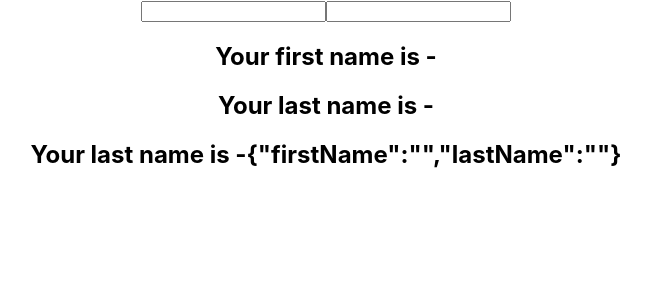
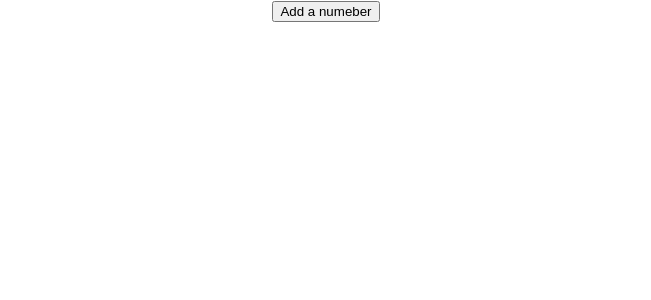
Before and after one commit to farnaz-kakhsaz/React-Hooks, a React (Create React App) app: page / in a window 1280 px wide. Shown: the top 300 px of the page, without its empty margins (314-965 px from the left). Built offline with nearby package versions, Linux system fonts and the light colour scheme.

Commit message:
section 5

```diff
--- a/src/App.js
+++ b/src/App.js
@@ -2,14 +2,16 @@
 import "./App.css";
 // import ClassCounter from "./components/ClassCounter";
 // import HookCounter from "./components/HookCounter";
-import HookCounterTwo from "./components/HookCounterTwo";
-import HookCounterThree from "./components/HookCounterThree";
+// import HookCounterTwo from "./components/HookCounterTwo";
+// import HookCounterThree from "./components/HookCounterThree";
+import HookCounterFour from "./components/HookCounterFour";
 
 function App() {
   return (
     <div className="App">
       {/* <HookCounterTwo /> */}
-      <HookCounterThree />
+      {/* <HookCounterThree /> */}
+      <HookCounterFour />
     </div>
   );
 }
--- /dev/null
+++ b/src/components/HookCounterFour.js
@@ -0,0 +1,28 @@
+import React, { useState } from "react";
+
+function HookCounterFour() {
+  const [items, setItems] = useState([]);
+
+  const addItem = () => {
+    setItems([
+      ...items,
+      {
+        id: items.length,
+        value: Math.floor(Math.random() * 10)
+      }
+    ]);
+  };
+
+  return (
+    <React.Fragment>
+      <button onClick={addItem}>Add a numeber</button>
+      <ul>
+        {items.map(item => (
+          <li key={item.id}>{item.value}</li>
+        ))}
+      </ul>
+    </React.Fragment>
+  );
+}
+
+export default HookCounterFour;
```
